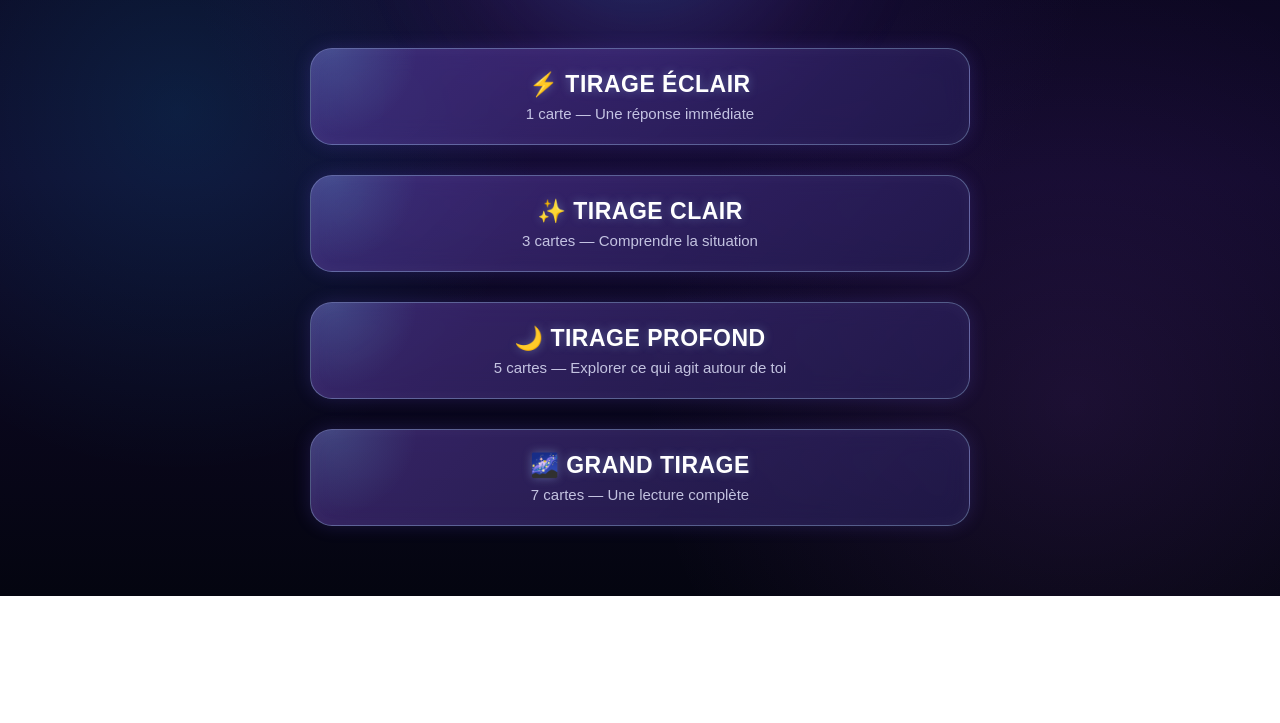
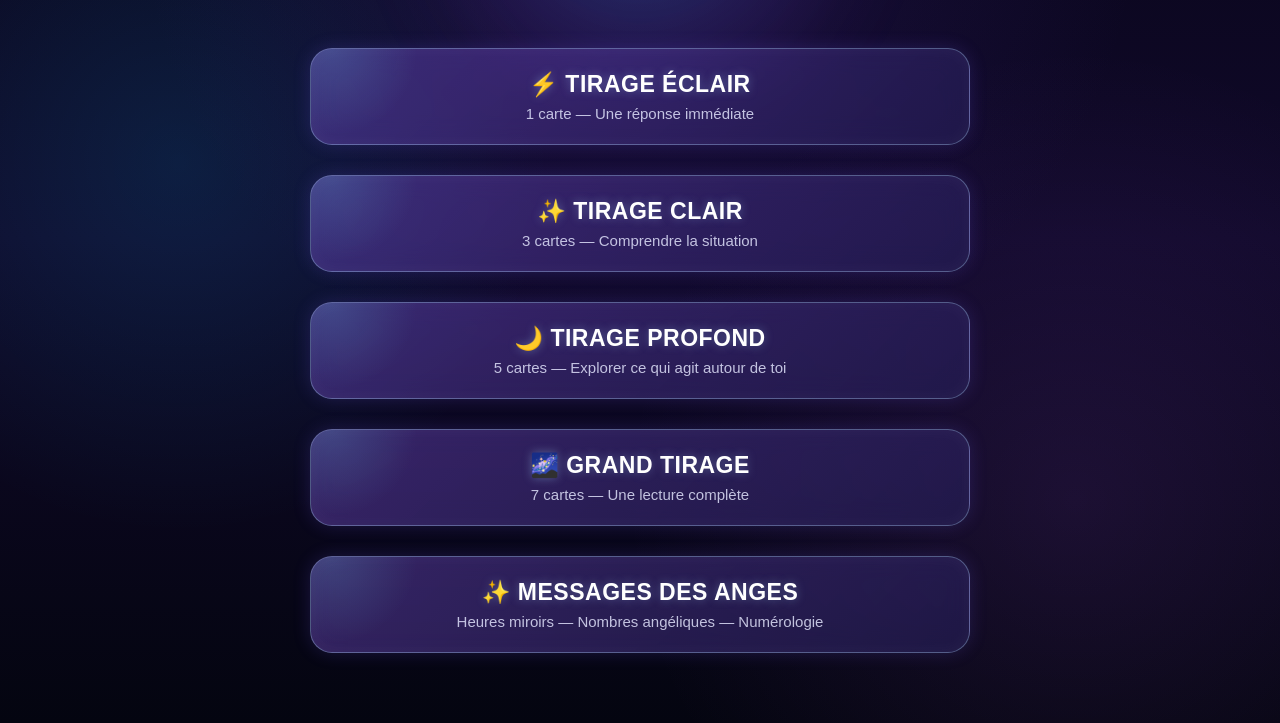
Before and after one commit to Lynattendu/Voyance-Promethee, a plain HTML site: page index.html in a window 1280 px wide. Shown: the part 210-933 px from the top of the page. Before the commit the page ends 806 px from the top, so only its background shows below. Drawn offline with Linux system fonts and the light colour scheme.

Commit message:
Add 'MESSAGES DES ANGES' section to index.html
Added a new section for 'MESSAGES DES ANGES' with a link and description.

```diff
--- a/index.html
+++ b/index.html
@@ -136,7 +136,23 @@
       </span>
 
     </button>
+<!-- MESSAGES DES ANGES -->
 
+<a
+  href="messages-des-anges.html"
+  class="bouton-tirage"
+  style="display:flex; flex-direction:column; align-items:center; justify-content:center; text-decoration:none;"
+>
+
+  <span class="nom-tirage">
+    ✨ MESSAGES DES ANGES
+  </span>
+
+  <span class="description">
+    Heures miroirs — Nombres angéliques — Numérologie
+  </span>
+
+</a>
   </main>
 
 
```
